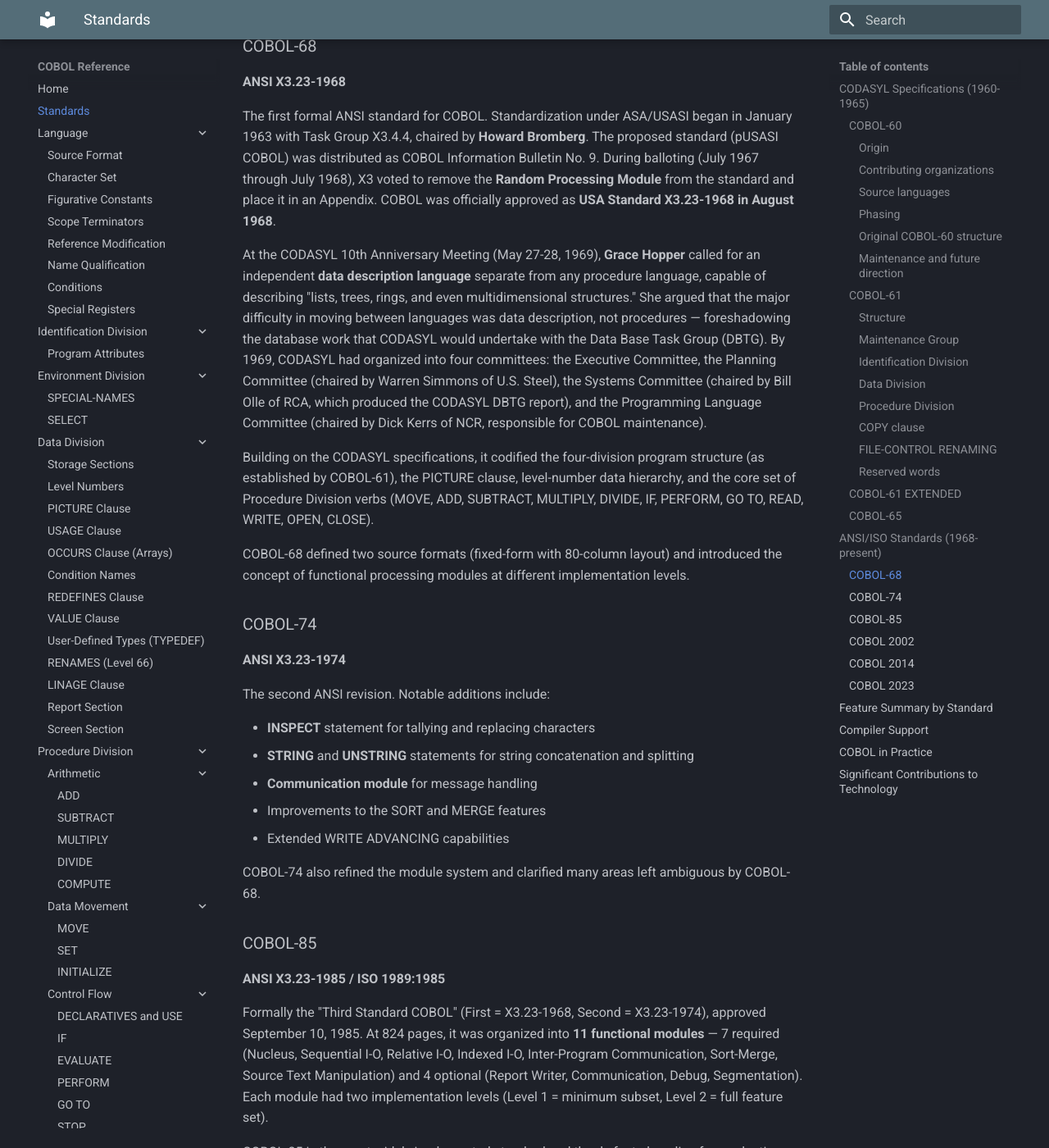
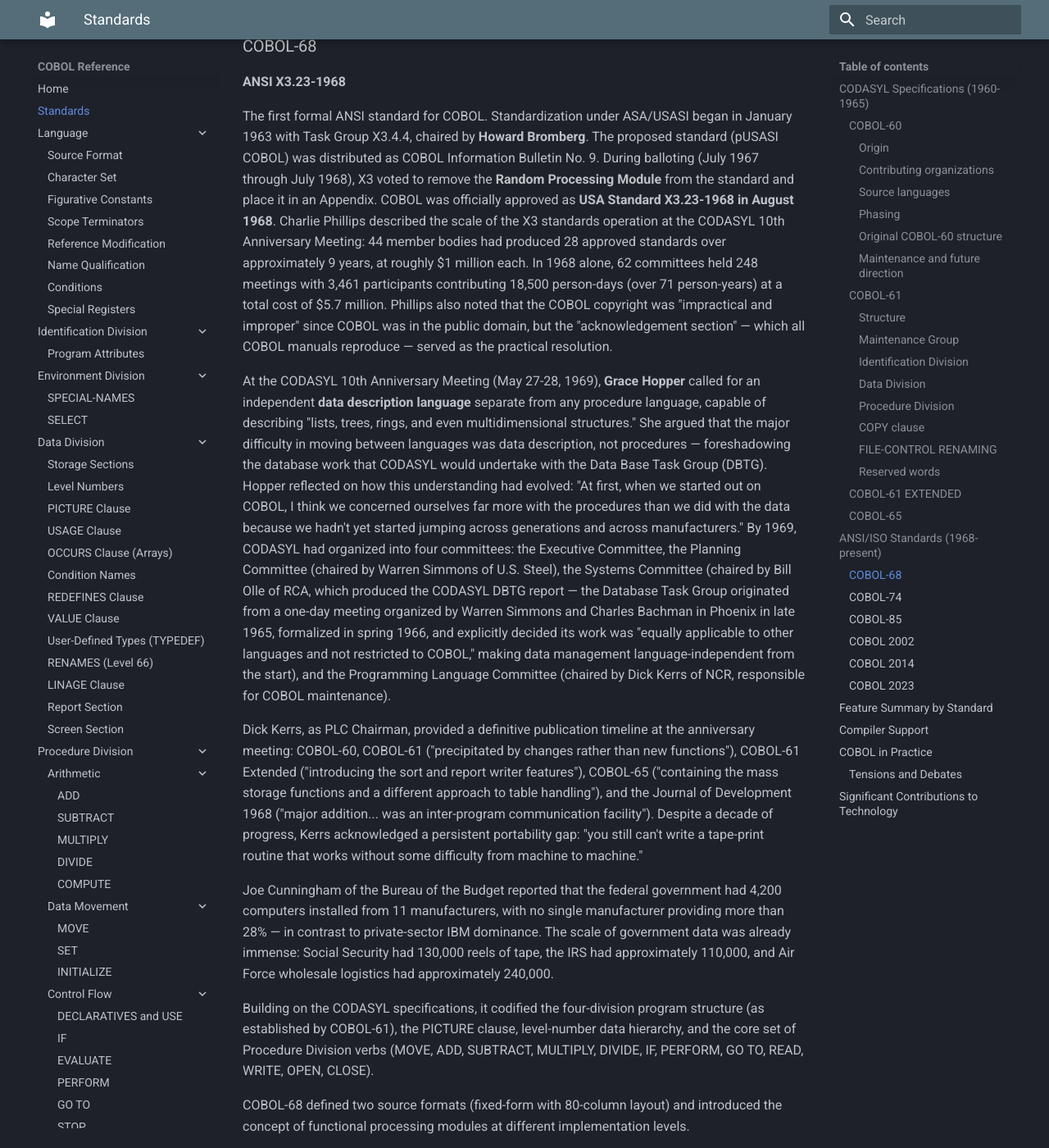
Before and after one commit to bushidocodes/cobol-reference, an MkDocs documentation site: the page built from docs/standards.md, in a window 1280 px wide and 1400 px high, scrolled down 7535 px. Shown: the whole window at 82% size. Built offline with MkDocs 1.6.1 and Material for MkDocs 9.7.7, drawn with Linux system fonts in a browser that asks for light colours; some of the changed text lies outside the part shown.

Commit message:
Deep analysis of CODASYL 10th Anniversary transcript (159 pages)
From the full oral history transcript (NMAH-AC0196, May 27-28, 1969):

- Phillips on X3 standards scale: 44 members, 28 standards, $5.7M/year,
  71+ person-years in 1968 alone; COBOL copyright resolution
- Hopper on early COBOL: focused on procedures before data, because
  cross-platform concerns hadn't yet arisen
- DBTG origin: Simmons/Bachman one-day meeting Phoenix late 1965,
  formalized spring 1966, explicitly language-independent
- Kerrs' definitive publication timeline with quoted descriptions
- Cunningham: 4,200 federal computers from 11 manufacturers, SSA
  130K reels, IRS 110K reels, USAF logistics 240K reels
- New "Tensions and Debates" section: Sammet on CODASYL governance,
  Hopper on ACM ineffectiveness, Schubert's dead language warning

Co-Authored-By: Claude Opus 4.6 (1M context) <noreply@anthropic.com>

```diff
--- a/docs/standards.md
+++ b/docs/standards.md
@@ -189,9 +189,13 @@ Beginning in 1968, COBOL became a formally standardized language under the Ameri
 
 **ANSI X3.23-1968**
 
-The first formal ANSI standard for COBOL. Standardization under ASA/USASI began in January 1963 with Task Group X3.4.4, chaired by **Howard Bromberg**. The proposed standard (pUSASI COBOL) was distributed as COBOL Information Bulletin No. 9. During balloting (July 1967 through July 1968), X3 voted to remove the **Random Processing Module** from the standard and place it in an Appendix. COBOL was officially approved as **USA Standard X3.23-1968 in August 1968**.
+The first formal ANSI standard for COBOL. Standardization under ASA/USASI began in January 1963 with Task Group X3.4.4, chaired by **Howard Bromberg**. The proposed standard (pUSASI COBOL) was distributed as COBOL Information Bulletin No. 9. During balloting (July 1967 through July 1968), X3 voted to remove the **Random Processing Module** from the standard and place it in an Appendix. COBOL was officially approved as **USA Standard X3.23-1968 in August 1968**. Charlie Phillips described the scale of the X3 standards operation at the CODASYL 10th Anniversary Meeting: 44 member bodies had produced 28 approved standards over approximately 9 years, at roughly $1 million each. In 1968 alone, 62 committees held 248 meetings with 3,461 participants contributing 18,500 person-days (over 71 person-years) at a total cost of $5.7 million. Phillips also noted that the COBOL copyright was "impractical and improper" since COBOL was in the public domain, but the "acknowledgement section" — which all COBOL manuals reproduce — served as the practical resolution.
 
-At the CODASYL 10th Anniversary Meeting (May 27-28, 1969), **Grace Hopper** called for an independent **data description language** separate from any procedure language, capable of describing "lists, trees, rings, and even multidimensional structures." She argued that the major difficulty in moving between languages was data description, not procedures — foreshadowing the database work that CODASYL would undertake with the Data Base Task Group (DBTG). By 1969, CODASYL had organized into four committees: the Executive Committee, the Planning Committee (chaired by Warren Simmons of U.S. Steel), the Systems Committee (chaired by Bill Olle of RCA, which produced the CODASYL DBTG report), and the Programming Language Committee (chaired by Dick Kerrs of NCR, responsible for COBOL maintenance).
+At the CODASYL 10th Anniversary Meeting (May 27-28, 1969), **Grace Hopper** called for an independent **data description language** separate from any procedure language, capable of describing "lists, trees, rings, and even multidimensional structures." She argued that the major difficulty in moving between languages was data description, not procedures — foreshadowing the database work that CODASYL would undertake with the Data Base Task Group (DBTG). Hopper reflected on how this understanding had evolved: "At first, when we started out on COBOL, I think we concerned ourselves far more with the procedures than we did with the data because we hadn't yet started jumping across generations and across manufacturers." By 1969, CODASYL had organized into four committees: the Executive Committee, the Planning Committee (chaired by Warren Simmons of U.S. Steel), the Systems Committee (chaired by Bill Olle of RCA, which produced the CODASYL DBTG report — the Database Task Group originated from a one-day meeting organized by Warren Simmons and Charles Bachman in Phoenix in late 1965, formalized in spring 1966, and explicitly decided its work was "equally applicable to other languages and not restricted to COBOL," making data management language-independent from the start), and the Programming Language Committee (chaired by Dick Kerrs of NCR, responsible for COBOL maintenance).
+
+Dick Kerrs, as PLC Chairman, provided a definitive publication timeline at the anniversary meeting: COBOL-60, COBOL-61 ("precipitated by changes rather than new functions"), COBOL-61 Extended ("introducing the sort and report writer features"), COBOL-65 ("containing the mass storage functions and a different approach to table handling"), and the Journal of Development 1968 ("major addition... was an inter-program communication facility"). Despite a decade of progress, Kerrs acknowledged a persistent portability gap: "you still can't write a tape-print routine that works without some difficulty from machine to machine."
+
+Joe Cunningham of the Bureau of the Budget reported that the federal government had 4,200 computers installed from 11 manufacturers, with no single manufacturer providing more than 28% — in contrast to private-sector IBM dominance. The scale of government data was already immense: Social Security had 130,000 reels of tape, the IRS had approximately 110,000, and Air Force wholesale logistics had approximately 240,000.
 
 Building on the CODASYL specifications, it codified the four-division program structure (as established by COBOL-61), the PICTURE clause, level-number data hierarchy, and the core set of Procedure Division verbs (MOVE, ADD, SUBTRACT, MULTIPLY, DIVIDE, IF, PERFORM, GO TO, READ, WRITE, OPEN, CLOSE).
 
@@ -344,6 +348,10 @@ Robert L. Glass observed in 1997: "COBOL is a very bad business programming lang
 
 As of 2016, COBOL remained deeply embedded in U.S. federal agencies including the Departments of Veterans Affairs, Homeland Security, Agriculture, Health and Human Services, Justice, and Treasury. A Micro Focus product director noted that finding "an agency in the federal government that doesn't have an application written in COBOL" would be difficult.
 
+### Tensions and Debates
+
+The CODASYL 10th Anniversary Meeting (1969) surfaced candid disagreements about the organization's future and COBOL's direction. Jean Sammet (by then at IBM) observed that CODASYL's greatest organizational disadvantage was that it was "self-created, self-appointed, and in fact, there is no check and balance on the CODASYL Executive Committee." When asked why CODASYL rather than ACM should lead language development, Grace Hopper replied: "You say, 'Why not ACM?' I think the reason there is they don't get anything done." Dick Schubert of BF Goodrich warned: "If you don't do something to improve COBOL, it's going to become a dead language."
+
 No compiler currently implements the full COBOL 2002 or COBOL 2014 specification. Feature coverage varies significantly between vendors, and many implementations include proprietary extensions beyond the standard.
 
 ## Significant Contributions to Technology
```
